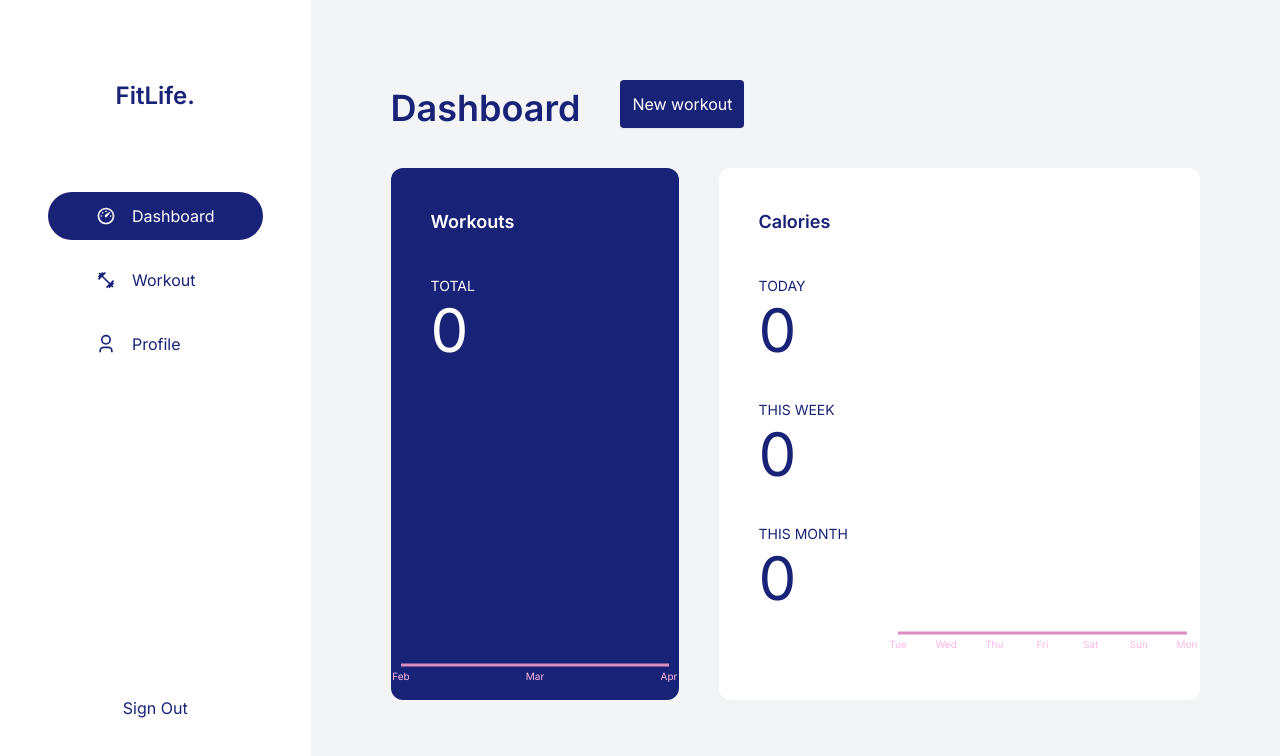
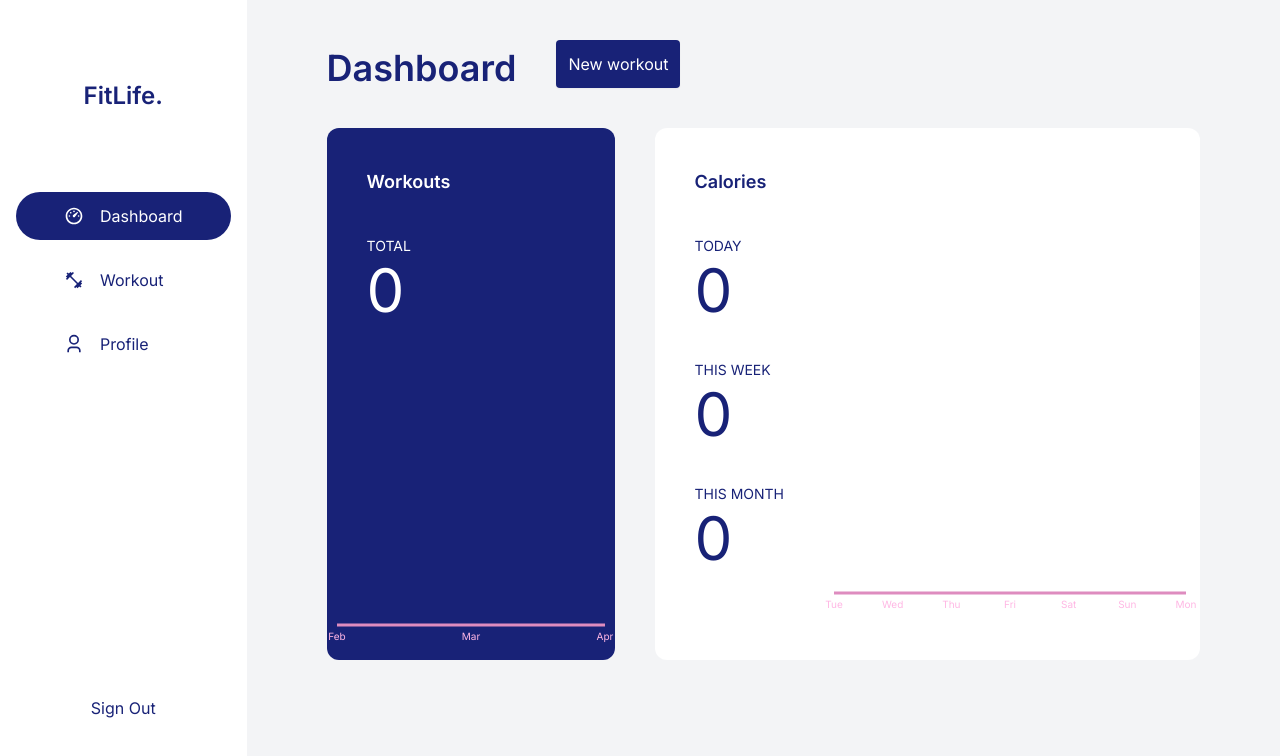
Before and after one commit to sanderdebr/FitLife, a React (Create React App) app: page / in a window 1280 px wide. Shown: the top 756 px of the page. Built offline with nearby package versions, Linux system fonts and the light colour scheme; no server answers; the database is empty; sample sign-in values are in the browser's storage.

Commit message:
finishing up

```diff
--- a/src/components/Input.jsx
+++ b/src/components/Input.jsx
@@ -13,7 +13,9 @@ function Input({
     <div className="flex flex-col space-y-3">
       {label && <label htmlFor={name}>{label}</label>}
       <input
-        className={`${center && "text-center"} border border-gray p-3`}
+        className={`${
+          center && "text-center"
+        } border border-gray p-3 appearance-none`}
         id={name}
         name={name}
         type={type}
--- a/src/components/NavBar.jsx
+++ b/src/components/NavBar.jsx
@@ -13,7 +13,7 @@ function NavBar({ links }) {
                 isActive
                   ? "bg-primary text-white"
                   : "bg-white text-primary hover:bg-gray-100 hover:text-primary"
-              } font-regular px-12 py-3 font-normal rounded-full transition-all w-full flex items-center justify-start space-x-4`}
+              } font-regular px-12 py-3 font-normal rounded-full transition-all w-full flex items-center justify-center lg:justify-start space-x-4`}
             >
               {icon && <Icon type={icon} />}
               <div>{label}</div>
--- a/src/components/WorkoutChart.jsx
+++ b/src/components/WorkoutChart.jsx
@@ -73,8 +73,4 @@ function WorkoutChart() {
   );
 }
 
-const CustomizedLabel = (row) => {
-  console.log(row);
-};
-
 export default WorkoutChart;
--- a/src/components/WorkoutScheme.jsx
+++ b/src/components/WorkoutScheme.jsx
@@ -34,8 +34,8 @@ function WorkoutScheme() {
           </div>
           <div className="flex space-x-4 mb-2">
             <div className="w-12">Set</div>
-            <div className="w-32">Kg</div>
-            <div className="w-32">Reps</div>
+            <div className="w-12 lg:w-32">Kg</div>
+            <div className="w-12 lg:w-32">Reps</div>
             <div className="w-34"></div>
           </div>
           {Object.values(sets).length &&
@@ -50,9 +50,10 @@ function WorkoutScheme() {
                   <div className="w-12 flex items-center justify-center">
                     nr
                   </div>
-                  <div className="w-32">
+                  <div className="w-12 lg:w-32">
                     <Input
                       center
+                      type="number"
                       value={weight}
                       handleChange={(e) =>
                         dispatch({
@@ -66,9 +67,10 @@ function WorkoutScheme() {
                       }
                     />
                   </div>
-                  <div className="w-32">
+                  <div className="w-12 lg:w-32">
                     <Input
                       center
+                      type="number"
                       value={reps}
                       handleChange={(e) =>
                         dispatch({
--- a/src/index.css
+++ b/src/index.css
@@ -3,6 +3,10 @@
 @tailwind utilities;
 
 @layer base {
+  body {
+    @apply overflow-x-hidden;
+  }
+
   ::selection {
     @apply bg-secondary;
   }
@@ -31,3 +35,9 @@
     @apply rounded;
   }
 }
+
+input::-webkit-outer-spin-button,
+input::-webkit-inner-spin-button {
+  -webkit-appearance: none;
+  margin: 0;
+}
--- a/src/layouts/DashboardLayout.jsx
+++ b/src/layouts/DashboardLayout.jsx
@@ -25,7 +25,7 @@ function DashboardLayout({ children }) {
     <div className="lg:flex w-screen min-h-screen h-full bg-gray-100">
       <aside
         id="desktop-menu"
-        className="hidden lg:flex bg-white px-12 py-20 flex-col items-center justify-between"
+        className="hidden lg:flex bg-white px-4 2xl:px-12 py-20 flex-col items-center justify-between"
       >
         <div className="space-y-20 flex flex-col items-center">
           <Logo />
@@ -57,7 +57,7 @@ function DashboardLayout({ children }) {
           />
         </div>
       </div>
-      <section className="bg-gray-100 w-full flex items-start justify-start">
+      <section className="bg-gray-100 w-full px-5 lg:px-20 py-10 pt-24 lg:pt-10 flex items-start justify-start">
         {children}
       </section>
     </div>
--- a/src/pages/Dashboard.jsx
+++ b/src/pages/Dashboard.jsx
@@ -62,7 +62,7 @@ function Dashboard() {
   }, [isFetchingWorkouts, workouts]);
 
   return (
-    <div className="space-y-10 w-full p-5 lg:p-20">
+    <div className="space-y-10 w-full">
       <div className="flex space-x-10 items-end">
         <h1 className="text-4xl">Dashboard</h1>
         <Link to="/workout">
--- a/src/pages/Profile.jsx
+++ b/src/pages/Profile.jsx
@@ -1,14 +1,10 @@
 import React, { useState } from "react";
 import Button from "../components/Button";
 import Input from "../components/Input";
-import Modal from "../components/Modal";
-import SelectExercise from "../components/SelectExercise";
-import WorkoutScheme from "../components/WorkoutScheme";
-import WorkoutTimer from "../components/WorkoutTimer";
 import { useAuth } from "../contexts/auth/AuthContext";
 
 function Profile() {
-  const { user, updateEmail, updatePassword } = useAuth();
+  const { user, updateEmail } = useAuth();
 
   const [loading, setLoading] = useState(false);
   const [message, setMessage] = useState("");
@@ -21,7 +17,6 @@ function Profile() {
 
   const handleChange = (e) => {
     const { name, value } = e.target;
-    console.log(name, value);
     setValues((values) => ({ ...values, [name]: value }));
   };
 
@@ -43,14 +38,6 @@ function Profile() {
 
     setLoading(false);
   };
-
-  user.providerData.forEach(function (profile) {
-    console.log("Sign-in provider: " + profile.providerId);
-    console.log("  Provider-specific UID: " + profile.uid);
-    console.log("  Name: " + profile.displayName);
-    console.log("  Email: " + profile.email);
-    console.log("  Photo URL: " + profile.photoURL);
-  });
 
   return (
     <>
--- a/src/pages/Workout.jsx
+++ b/src/pages/Workout.jsx
@@ -12,7 +12,7 @@ function Workout() {
   };
 
   return (
-    <div className="lg:p-20">
+    <>
       {showModal && (
         <Modal>
           <SelectExercise toggleModal={toggleModal} />
@@ -29,7 +29,7 @@ function Workout() {
           </section>
         </main>
       </div>
-    </div>
+    </>
   );
 }
 
```
